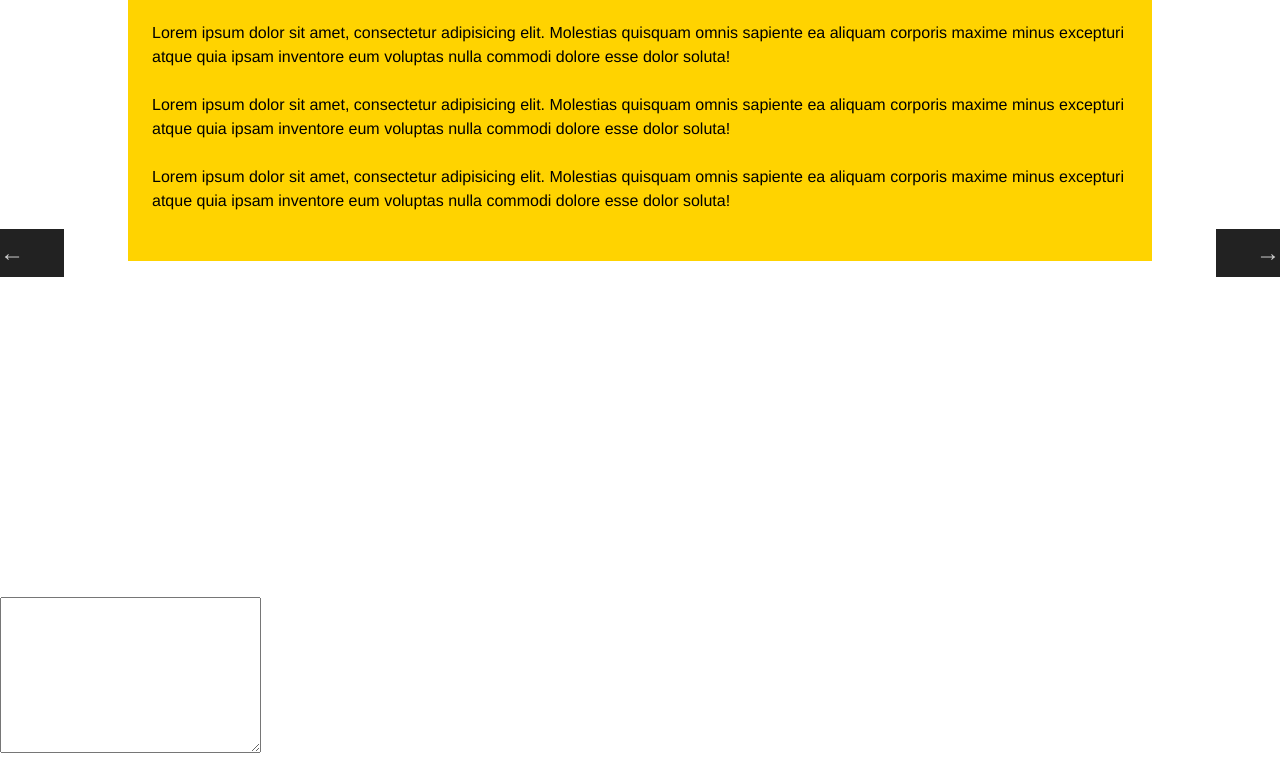
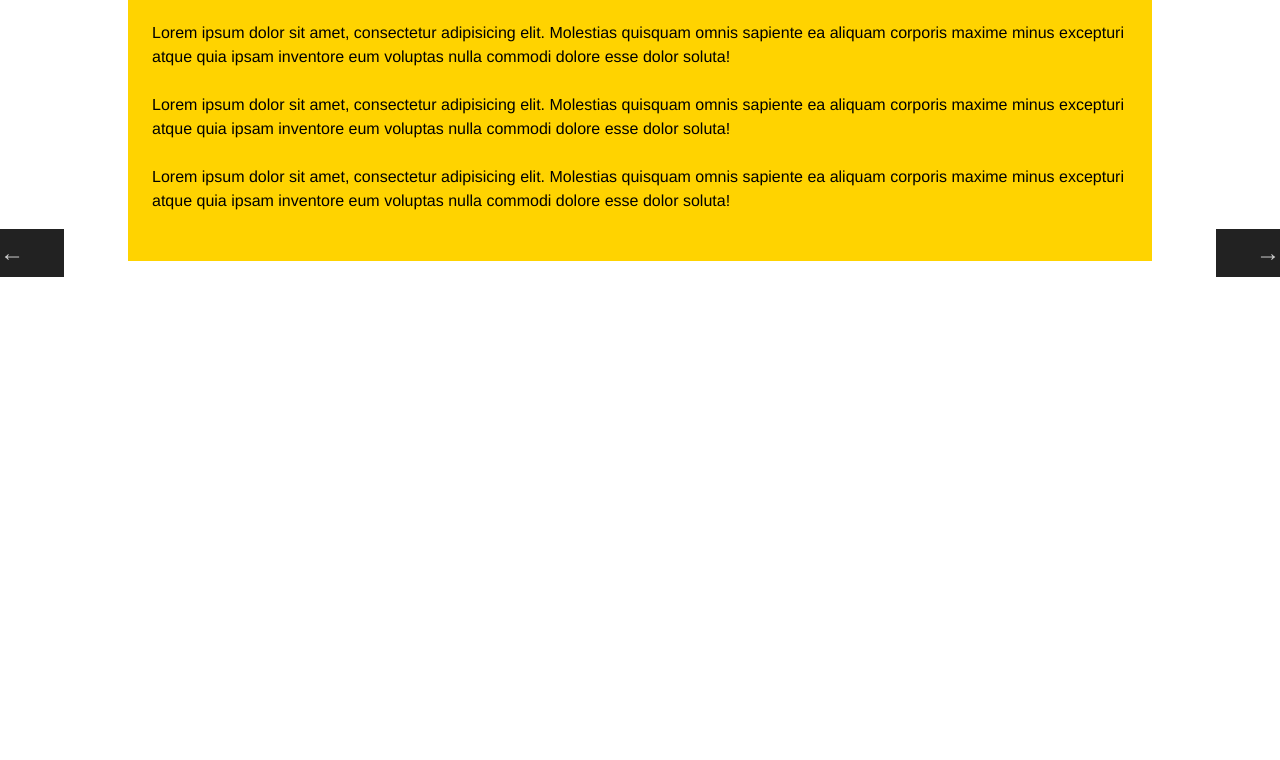
Before and after one commit to MozMorris/pageShow, a plain HTML site: page index.html in a window 1280 px wide. Shown: the part 171-931 px from the top of the page. After the commit the page ends 800 px from the top, so only its background shows below. Drawn offline with nearby package versions, Linux system fonts and the light colour scheme.

Commit message:
Remove some leftover test markup

```diff
--- a/index.html
+++ b/index.html
@@ -38,7 +38,6 @@
       </div><!-- end actv-slide -->
       <div class="slide" id="next-slide"></div>
     </div>
-    <textarea name="test" id="" cols="30" rows="10"></textarea>
   </div><!-- end wrapper -->
   <script src="//ajax.googleapis.com/ajax/libs/jquery/1.9.1/jquery.min.js"></script>
   <script src="javascripts/slideshow.js"></script>
```
